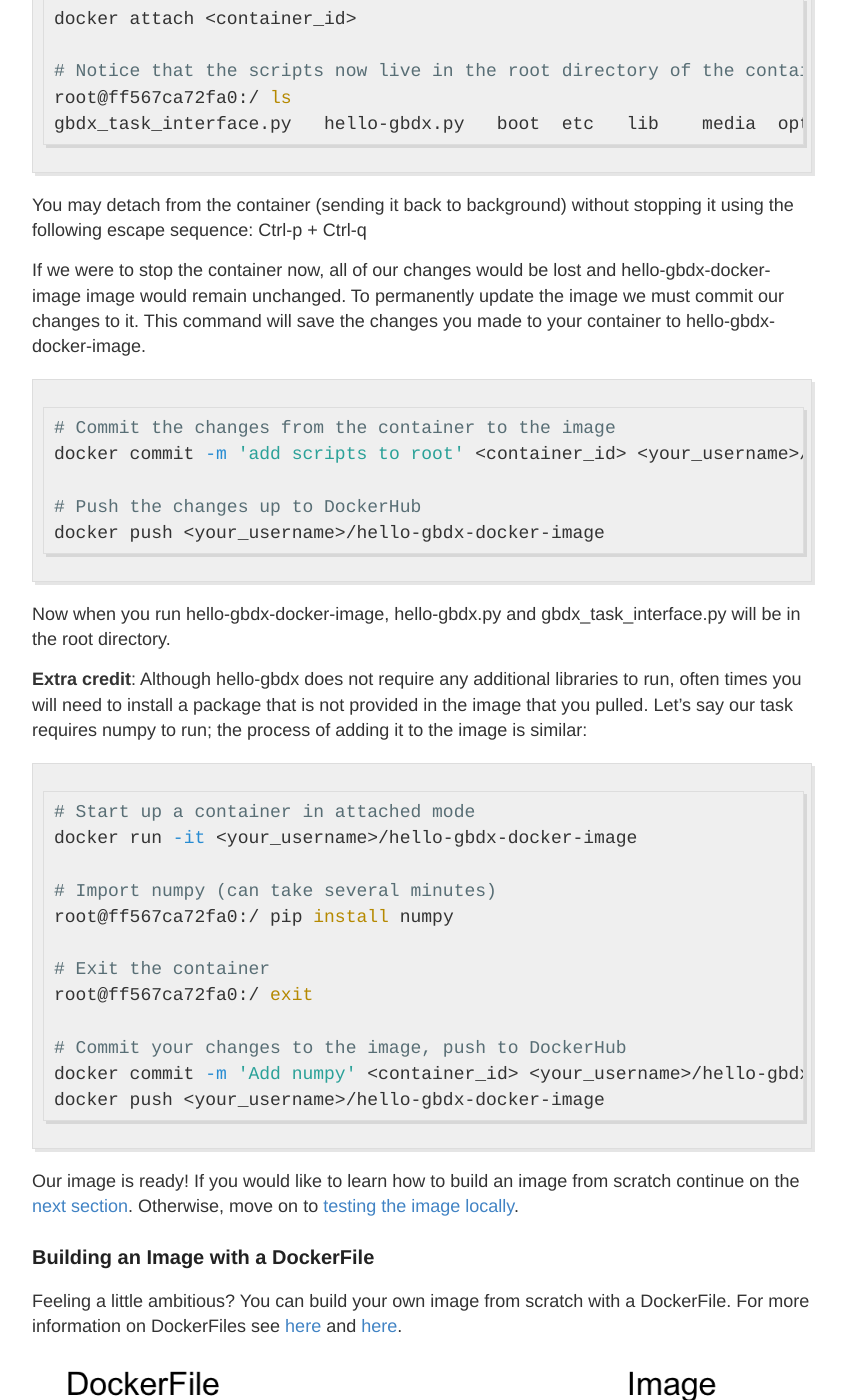
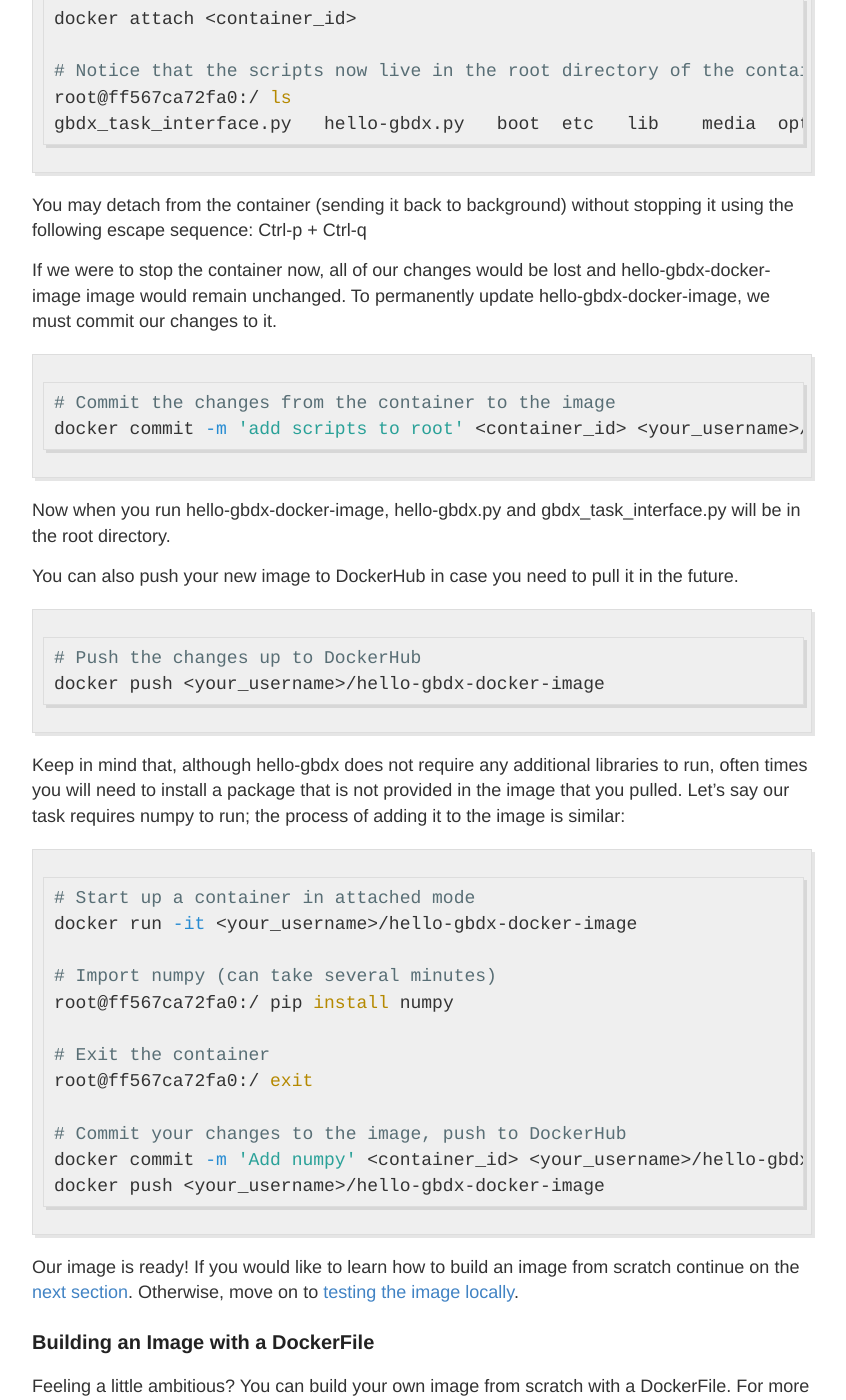
Before and after one commit to neoocm/PlatformStories.github.io, a Jekyll site: the page built from _posts/2016-9-30-create-task.md, in a window 1280 px wide and 1400 px high, scrolled down 9658 px. Shown: the whole window, without its empty margins (218-1064 px from the left). Built offline with Jekyll 4.4.1, drawn with Linux system fonts in a browser that asks for light colours.

Commit message:
Made minor changes to 'adding your code to the image'

````diff
--- a/_posts/2016-9-30-create-task.md
+++ b/_posts/2016-9-30-create-task.md
@@ -270,19 +270,23 @@
 
 You may detach from the container (sending it back to background) without stopping it using the following escape sequence: <kbd>Ctrl</kbd>-<kbd>p</kbd> + <kbd>Ctrl</kbd>-<kbd>q</kbd>
 
-If we were to stop the container now, all of our changes would be lost and hello-gbdx-docker-image image would remain unchanged. To permanently update the image we must commit our changes to it. This command will save the changes you made to your container to hello-gbdx-docker-image.
+If we were to stop the container now, all of our changes would be lost and hello-gbdx-docker-image image would remain unchanged. To permanently update hello-gbdx-docker-image, we must commit our changes to it.
 
 ```bash
 # Commit the changes from the container to the image
 docker commit -m 'add scripts to root' <container_id> <your_username>/hello-gbdx-docker-image
-
+```
+
+Now when you run hello-gbdx-docker-image, hello-gbdx.py and gbdx_task_interface.py will be in the root directory.
+
+You can also push your new image to DockerHub in case you need to pull it in the future.
+
+```bash
 # Push the changes up to DockerHub
 docker push <your_username>/hello-gbdx-docker-image
 ```
 
-Now when you run hello-gbdx-docker-image, hello-gbdx.py and gbdx_task_interface.py will be in the root directory.
-
-**Extra credit**: Although hello-gbdx does not require any additional libraries to run, often times you will need to install a package that is not provided in the image that you pulled. Let's say our task requires numpy to run; the process of adding it to the image is similar:
+Keep in mind that, although hello-gbdx does not require any additional libraries to run, often times you will need to install a package that is not provided in the image that you pulled. Let's say our task requires numpy to run; the process of adding it to the image is similar:
 
 ```bash
 # Start up a container in attached mode
````
